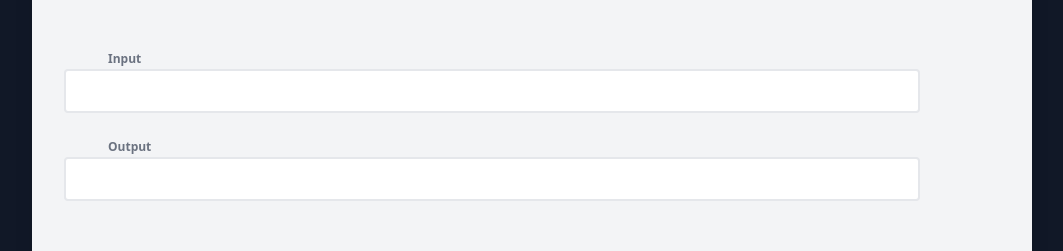
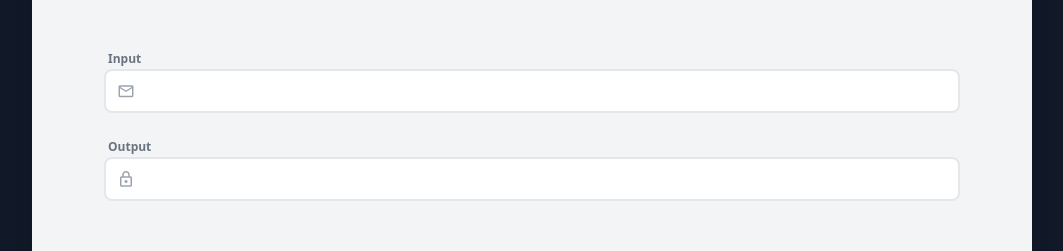
Before and after one commit to GreyOctopus/login-demo, a plain HTML site: page fileupload.html in a window 1280 px wide. Shown: the part 436-687 px from the top of the page, without its empty margins (108-1171 px from the left). Drawn offline with nearby package versions, Linux system fonts and the light colour scheme.

Commit message:
fixing icon

```diff
--- a/fileupload.html
+++ b/fileupload.html
@@ -41,9 +41,13 @@
                         <div class="flex -mx-3">
                             <div class="w-full px-3 mb-5">
                                 <label for="" class="text-xs font-semibold px-1">Input</label>
-                                <div class="flex ">
+                                <div class="flex">
+                                    <div
+                                        class="w-10 z-10 pl-1 text-center pointer-events-none flex items-center justify-center">
+                                        <i class="mdi mdi-email-outline text-gray-400 text-lg"></i>
+                                    </div>
                                     <input type="text"
-                                        class="w-full -ml-10 pl-10 pr-3 py-2 rounded border-2 border-gray-200 outline-none focus:border-indigo-500"
+                                        class="w-full -ml-10 pl-10 pr-3 py-2 rounded-lg border-2 border-gray-200 outline-none focus:border-indigo-500"
                                         placeholder="">
                                 </div>
                             </div>
@@ -52,8 +56,12 @@
                             <div class="w-full px-3 mb-12">
                                 <label for="" class="text-xs font-semibold px-1">Output</label>
                                 <div class="flex">
+                                    <div
+                                        class="w-10 z-10 pl-1 text-center pointer-events-none flex items-center justify-center">
+                                        <i class="mdi mdi-lock-outline text-gray-400 text-lg"></i>
+                                    </div>
                                     <input type="text"
-                                        class="w-full -ml-10 pl-10 pr-3 py-2 rounded border-2 border-gray-200 outline-none focus:border-indigo-500"
+                                        class="w-full -ml-10 pl-10 pr-3 py-2 rounded-lg border-2 border-gray-200 outline-none focus:border-indigo-500"
                                         placeholder="">
                                 </div>
                             </div>
```
